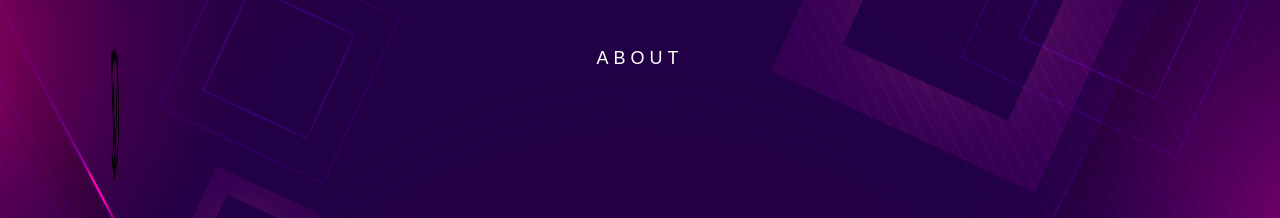
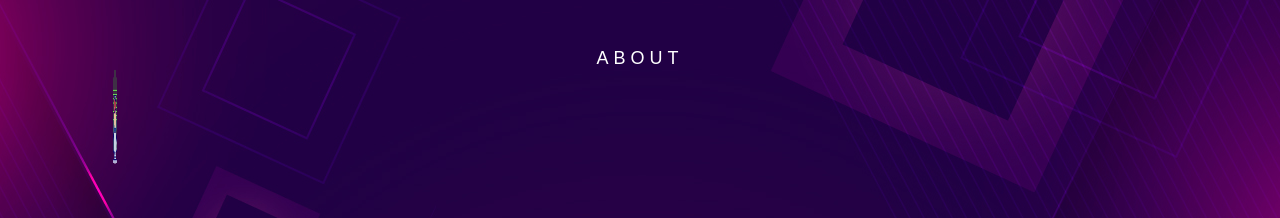
Before and after one commit to Muazraheels/codebymuaz, a plain HTML site: page index.html in a window 1280 px wide. Shown: the top 218 px of the page. Drawn offline with nearby package versions, Linux system fonts and the light colour scheme; files whose address does not match are found by name; a web font is replaced by a local one.

Commit message:
index.html

```diff
--- a/index.html
+++ b/index.html
@@ -20,7 +20,7 @@
 <link rel="stylesheet" type="text/css" href="owl.theme.default.min.css">
 <link rel="stylesheet" type="text/css" href="style.css">
 <!-- Favicon Link -->
-<link rel="shortcut icon" type="image/png" href="logo.png">
+<link rel="shortcut icon" type="image/png" href="codebymuaz.png">
 </head>
 <body>
 <!--Preloader Start-->
@@ -34,7 +34,7 @@
 <div class="prt_main_wrapper">
 	<div class="prt_home_wrapper">
 		<div class="prt_logo_wrapper">
-			<a><img src="logo.png" alt="Logo" id="prt_close_tab" height="130px" width="130px"></a>
+			<a><img src="codebymuaz.png" alt="Logo" id="prt_close_tab" height="130px" width="130px"></a>
 		</div>
 		<div class="prt_menu_wrapper">
 			<a href="#about" class="prt_top">about</a>
```
